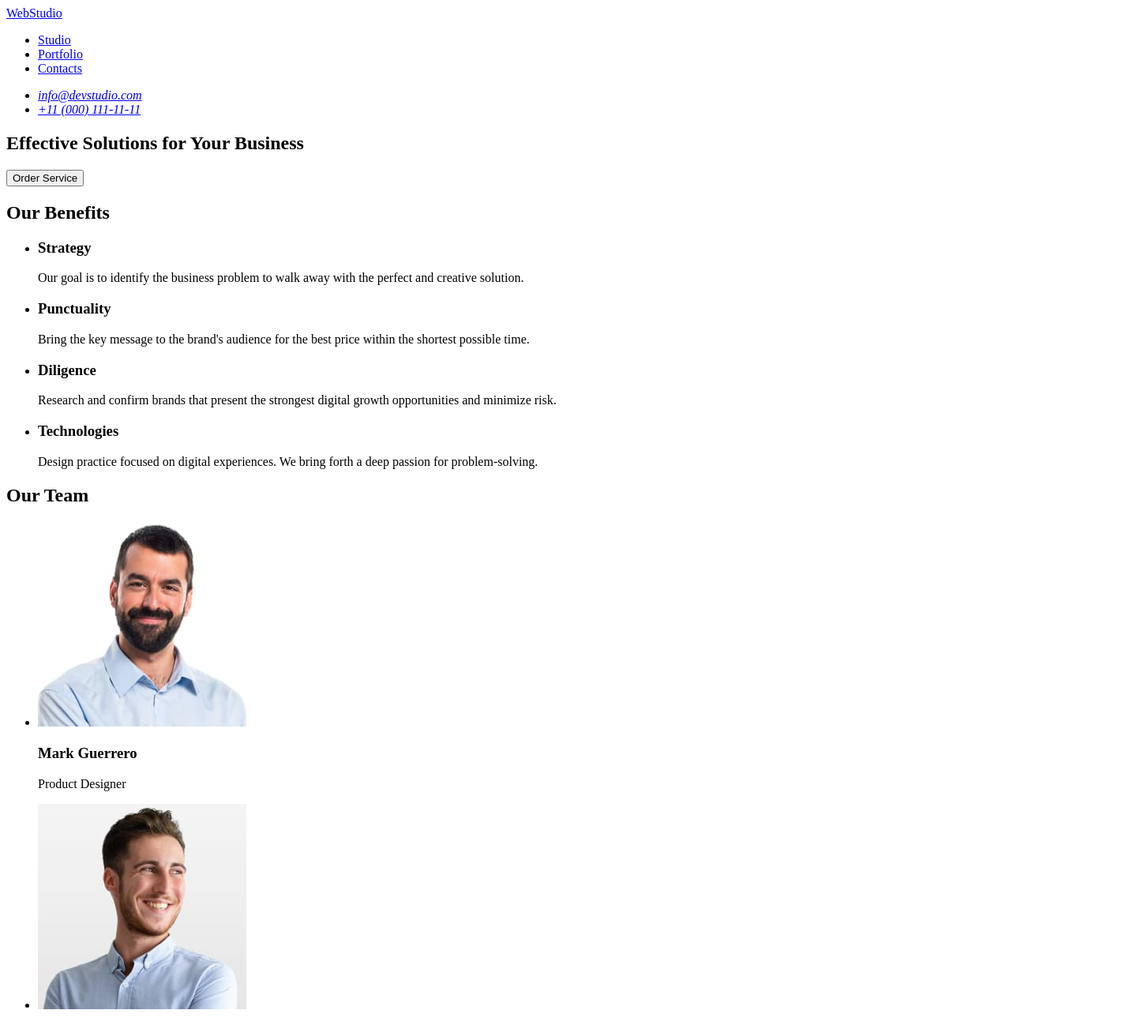
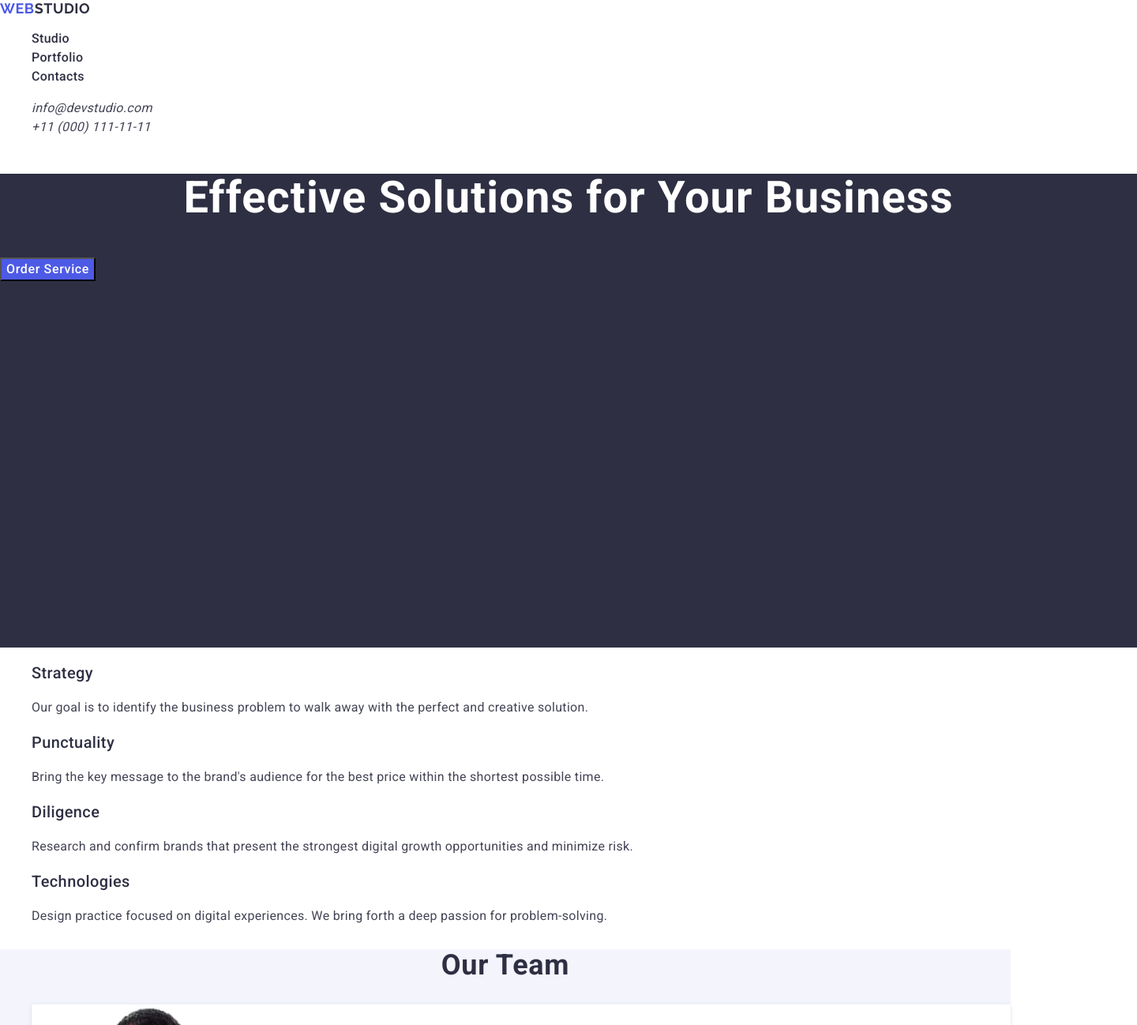
Before and after one commit to YehorHaikevych/goit-markup-hw-02, a plain HTML site: page index.html in a window 1280 px wide. Shown: the top 1298 px of the page at 79% size, 1440 px wide, since content can reach past the window. Drawn offline with nearby package versions, Linux system fonts and the light colour scheme; files that its build step writes are made by us from their sources.

Commit message:
add index file

```diff
--- /dev/null
+++ b/css/styles.css
@@ -0,0 +1,157 @@
+body {
+    font-family: "Roboto", sans-serif;
+    color: #434455;
+    background-color: #fff;
+}
+a {
+    text-decoration: none;
+}
+ul, ol {
+    list-style: none;
+}
+.logo {
+    font-family: "Raleway", sans-serif;
+font-weight: 700;
+font-size: 18px;
+line-height: 1.17;
+letter-spacing: 0.03em;
+text-transform: uppercase;
+color: #4d5ae5;
+}
+.logo-part {
+    font-weight: 700;
+font-size: 18px;
+line-height: 1.17;
+letter-spacing: 0.03em;
+text-transform: uppercase;
+color: #2e2f42;
+}
+.nav-link {
+    font-family: "Roboto", sans-serif;
+    font-weight: 500;
+font-size: 16px;
+line-height: 1.5;
+letter-spacing: 0.02em;
+color: #2e2f42;
+}
+.nav-link:hover,
+.nav-link:focus{
+    color: #404bbf;;
+}
+.address-link {
+font-weight: 400;
+font-size: 16px;
+line-height: 1.5;
+letter-spacing: 0.02em;
+color: #434455;
+}
+.address-link:hover,
+.address-link:focus{
+    color: #404bbf;
+}
+.hero {
+width: 1440px;
+height: 600px;
+background: #2e2f42;
+}
+.hero-name {
+font-size: 56px;
+line-height: 1.07143;
+letter-spacing: 0.02em;
+color: #fff;
+text-align: center;
+}
+.button-service {
+    font-weight: 500;
+    font-size: 16px;
+    line-height: 1.5;
+    letter-spacing: 0.04em;
+    color: #fff;
+    background: #4d5ae5;
+
+}
+.benefits {
+    font-weight: 500;
+font-size: 20px;
+line-height: 1.2;
+letter-spacing: 0.02em;
+color: #2e2f42;
+}
+.description {
+    font-weight: 400;
+    font-size: 16px;
+    line-height: 1.5;
+    letter-spacing: 0.02em;
+    color: #434455;
+}
+.team {
+    background: #f4f4fd;
+}
+.team-nema {
+    font-weight: 700;
+font-size: 36px;
+line-height: 1.11111;
+letter-spacing: 0.02em;
+color: #2e2f42;
+text-align: center;
+
+}
+.team-card {
+    box-shadow: 0 2px 1px 0 rgba(46, 47, 66, 0.08), 0 1px 1px 0 rgba(46, 47, 66, 0.16), 0 1px 6px 0 rgba(46, 47, 66, 0.08);
+background: #fff;
+}
+.nema {
+    font-weight: 500;
+font-size: 20px;
+line-height: 1.2;
+letter-spacing: 0.02em;
+color: #2e2f42;
+text-align: center;
+}
+.position {
+    font-weight: 400;
+font-size: 16px;
+line-height: 1.5;
+letter-spacing: 0.02em;
+color: #434455;
+text-align: center;
+}
+.portfolio {
+    font-weight: 700;
+font-size: 36px;
+line-height: 1.11111;
+letter-spacing: 0.02em;
+color: #2e2f42;
+}
+.portfolio-nema {
+    font-weight: 500;
+font-size: 20px;
+line-height: 1.2;
+letter-spacing: 0.02em;
+color: #2e2f42;
+}
+.variety {
+    font-weight: 400;
+font-size: 16px;
+line-height: 1.5;
+letter-spacing: 0.02em;
+color: #434455;
+}
+.logo-footer {
+    font-weight: 700;
+font-size: 18px;
+line-height: 1.16667;
+letter-spacing: 0.03em;
+text-transform: uppercase;
+color: #f4f4fd;
+}
+.footer {
+    background: #2e2f42;
+}
+.footer-description {
+    font-weight: 400;
+font-size: 16px;
+line-height: 1.5;
+letter-spacing: 0.02em;
+color: #f4f4fd;
+}
--- a/index.html
+++ b/index.html
@@ -4,27 +4,34 @@
     <meta charset="UTF-8">
     <meta name="viewport" content="width=device-width, initial-scale=1.0">
     <title>Web Studio</title>
-    <link rel="stylesheet" href="./css/styles.css" />
+    <link rel="preconnect" href="https://fonts.googleapis.com">
+<link rel="preconnect" href="https://fonts.gstatic.com" crossorigin>
+<link href="https://fonts.googleapis.com/css2?family=Raleway:wght@700&family=Roboto:wght@400;500;700&display=swap" rel="stylesheet">
+<link rel="stylesheet" href="https://cdnjs.cloudflare.com/ajax/libs/modern-normalize/2.0.0/modern-normalize.min.css"
+integrity="sha512-4xo8blKMVCiXpTaLzQSLSw3KFOVPWhm/TRtuPVc4WG6kUgjH6J03IBuG7JZPkcWMxJ5huwaBpOpnwYElP/m6wg=="
+crossorigin="anonymous" referrerpolicy="no-referrer" />
+    <link rel="stylesheet" href="./css/styles.css">
+
 </head>
 <body>
     <!--======== HEADER =========-->
     <header>
         <nav>
 
-             <a href="./index.html" >WebStudio</a>
+             <a class="logo" href="./index.html" >Web<span class="logo-part">Studio</span></a>
              <ul>
-                 <li><a href="Studio">Studio</a></li>
-                 <li><a href="Portfolio">Portfolio</a></li>
-                 <li><a href="Contacts">Contacts</a></li>
+                 <li><a class="nav-link" href="Studio">Studio</a></li>
+                 <li><a class="nav-link" href="Portfolio">Portfolio</a></li>
+                 <li><a class="nav-link" href="Contacts">Contacts</a></li>
              </ul>
             </nav>
-             <address>
+             <address class="address">
                  <ul>
                     <li>
-                        <a href="mailto:info@devstudio.com">info@devstudio.com</a>
+                        <a class="address-link" href="mailto:info@devstudio.com">info@devstudio.com</a>
                     </li>
                     <li>
-                        <a href="tel:+110001111111">+11 (000) 111-11-11</a>
+                        <a class="address-link" href="tel:+110001111111">+11 (000) 111-11-11</a>
                     </li>
                  </ul>
 
@@ -35,102 +42,102 @@
     </header>
     <main>
         <!--===== HERO =====-->
-        <section>
-            <h1>
+        <section class="hero">
+            <h1 class="hero-name">
                 Effective Solutions
                 for Your Business
             </h1>
-                <button type="button">Order Service</button>
+                <button class="button-service" type="button">Order Service</button>
         </section>
         <!-- ========= BENEFITS ======= -->
         <section>
-            <h2>Our Benefits</h2>
+
             <ul>
                 <li>
-                    <H3>Strategy</H3>
-                    <p>Our goal is to identify the business
+                    <h3 class="benefits">Strategy</h3>
+                    <p class="description">Our goal is to identify the business
                         problem to walk away with the perfect and creative solution. </p>
                 </li>
                 <li>
-                    <h3>Punctuality</h3>
-                    <p>Bring the key message to the brand's audience for the best price within the shortest possible time.</p>
+                    <h3 class="benefits">Punctuality</h3>
+                    <p class="description">Bring the key message to the brand's audience for the best price within the shortest possible time.</p>
                 </li>
                 <li>
-                    <h3>Diligence</h3>
-                    <p>Research and confirm brands that present the strongest digital growth opportunities and minimize risk.</p>
+                    <h3 class="benefits">Diligence</h3>
+                    <p class="description">Research and confirm brands that present the strongest digital growth opportunities and minimize risk.</p>
                 </li>
                 <li>
-                    <h3>Technologies</h3>
-                    <p>Design practice focused on digital experiences. We bring forth a deep passion for problem-solving.</p>
+                    <h3 class="benefits">Technologies</h3>
+                    <p class="description">Design practice focused on digital experiences. We bring forth a deep passion for problem-solving.</p>
                 </li>
             </ul>
         </section>
         <!-- ======== Team ========= -->
-        <section>
-            <h2>Our Team</h2>
+        <section class="team">
+            <h2 class="team-nema">Our Team</h2>
             <ul>
-                <li>
+                <li class="team-card">
                     <img src="./images/TEAM/img.jpg-1.jpg" alt="Mark Guerrero avatar" width="264" height="260">
-                    <h3>Mark Guerrero</h3>
-                    <p>Product Designer</p>
+                    <h3 class="nema">Mark Guerrero</h3>
+                    <p class="position">Product Designer</p>
                 </li>
-                <li>
+                <li class="team-card">
                     <img src="./images/TEAM/img.jpg-2.jpg" alt="Tom Ford avatar" width="264" height="260">
-                    <h3>Tom Ford</h3>
-                    <p>Frontend Developer</p>
+                    <h3 class="nema">Tom Ford</h3>
+                    <p class="position">Frontend Developer</p>
                 </li>
-                <li>
+                <li class="team-card">
                     <img src="./images/TEAM/img.jpg-3.jpg" alt="Camila Garcia avatar" width="264" height="260">
-                    <h3>Camila Garcia</h3>
-                    <p>Marketing</p>
+                    <h3 class="nema">Camila Garcia</h3>
+                    <p class="position">Marketing</p>
                 </li>
-                <li>
+                <li class="team-card">
                     <img src="./images/TEAM/img.jpg-4.jpg" alt="Daniel Wilson avatar" width="264" height="260">
-                    <h3>Daniel Wilson</h3>
-                    <p>UI Designer</p>
+                    <h3 class="nema">Daniel Wilson</h3>
+                    <p class="position">UI Designer</p>
                 </li>
             </ul>
         </section>
         <section>
-            <h2>Our Portfolio</h2>
+            <h2 class="portfolio">Our Portfolio</h2>
             <ul>
                 <li>
-                    <img src="./images/our-portfolio/img1.jpg" alt="Banking App logo">
-                    <h3>Banking App</h3>
-                    <p>App</p>
+                    <img src="./images/our-portfolio/img1.jpg" alt="Banking App logo" width="360" height="300">
+                    <h3 class="portfolio-nema">Banking App</h3>
+                    <p class="variety">App</p>
                 </li>
                 <li>
-                    <img src="./images/our-portfolio/img2.jpg" alt="Cashless Payment logo">
-                    <h3>Cashless Payment</h3>
-                    <p>Marketing</p>
+                    <img src="./images/our-portfolio/img2.jpg" alt="Cashless Payment logo" width="360" height="300">
+                    <h3 class="portfolio-nema">Cashless Payment</h3>
+                    <p class="variety">Marketing</p>
                 </li>
                 <li>
-                    <img src="./images/our-portfolio/img3.jpg" alt="Meditation App logo">
-                    <h3>Meditation App</h3>
-                    <p>App</p>
+                    <img src="./images/our-portfolio/img3.jpg" alt="Meditation App logo" width="360" height="300">
+                    <h3 class="portfolio-nema">Meditation App</h3>
+                    <p class="variety">App</p>
                 </li>
                 <li>
-                    <img src="./images/our-portfolio/img4.jpg" alt="Taxi Service logo">
-                    <h3>Taxi Service</h3>
-                    <p>Marketing</p>
+                    <img src="./images/our-portfolio/img4.jpg" alt="Taxi Service logo" width="360" height="300">
+                    <h3 class="portfolio-nema">Taxi Service</h3>
+                    <p class="variety">Marketing</p>
                 </li>
                 <li>
-                    <img src="./images/our-portfolio/img5.jpg" alt="Screen Illustrations logo">
-                    <h3>Screen Illustrations</h3>
-                    <p>Design</p>
+                    <img src="./images/our-portfolio/img5.jpg" alt="Screen Illustrations logo" width="360" height="300">
+                    <h3 class="portfolio-nema">Screen Illustrations</h3>
+                    <p class="variety">Design</p>
                 </li>
                 <li>
-                    <img src="./images/our-portfolio/img6.jpg" alt="Online Courses logo">
-                    <h3>Online Courses</h3>
-                    <p>Marketing</p>
+                    <img src="./images/our-portfolio/img6.jpg" alt="Online Courses logo" width="360" height="300">
+                    <h3 class="portfolio-nema">Online Courses</h3>
+                    <p class="variety">Marketing</p>
                 </li>
             </ul>
         </section>
     </main>
 
-    <footer>
-        <a href="./index.html" >WebStudio</a>
-        <p>Increase the flow of customers and sales for your business with digital marketing & growth solutions.</p>
+    <footer class="footer">
+        <a class="logo" href="./index.html" >Web <span class="logo-footer">Studio</span></a>
+        <p class="footer-description">Increase the flow of customers and sales for your business with digital marketing & growth solutions.</p>
     </footer>
 
 </body>
```
Also changed, not shown: styles.css (deleted).
